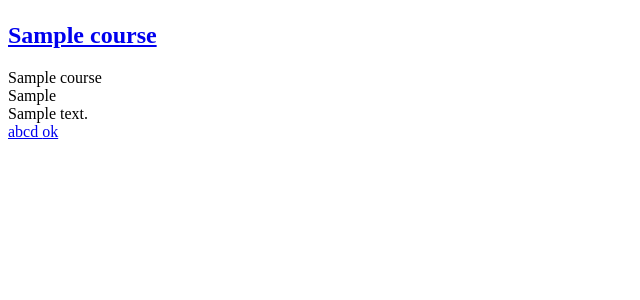
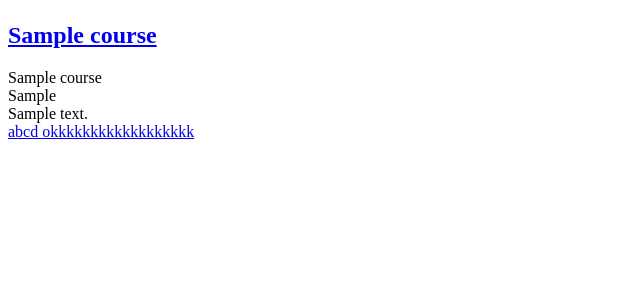
Before and after one commit to an860924/Project21, a Django app: page / in a window 1280 px wide. Shown: the part 67-367 px from the top of the page, without its empty margins (0-640 px from the left). Run offline with Django 3.2, Linux system fonts and the light colour scheme; tables that the repository leaves empty hold one stand-in row (values such as "Sample post").

Commit message:
add new code

```diff
--- a/templates/home.html
+++ b/templates/home.html
@@ -32,7 +32,7 @@
                         abcd
                     </a>
                     <a class="read-more" href="{% url 'detail' pk=course.pk %}">
-                        ok
+                        okkkkkkkkkkkkkkkkkk
                     </a>
                 </div>
             </div>
```
